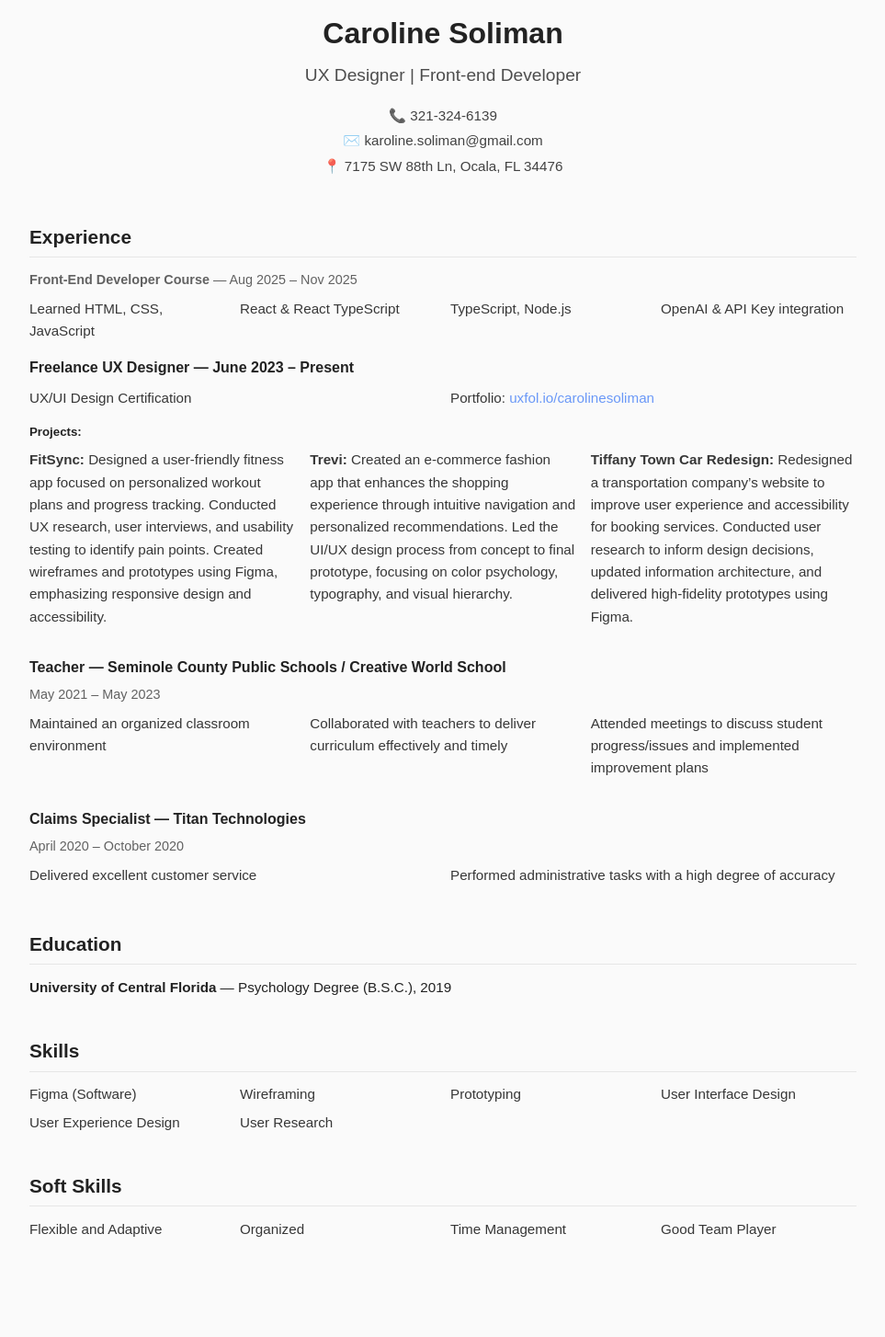
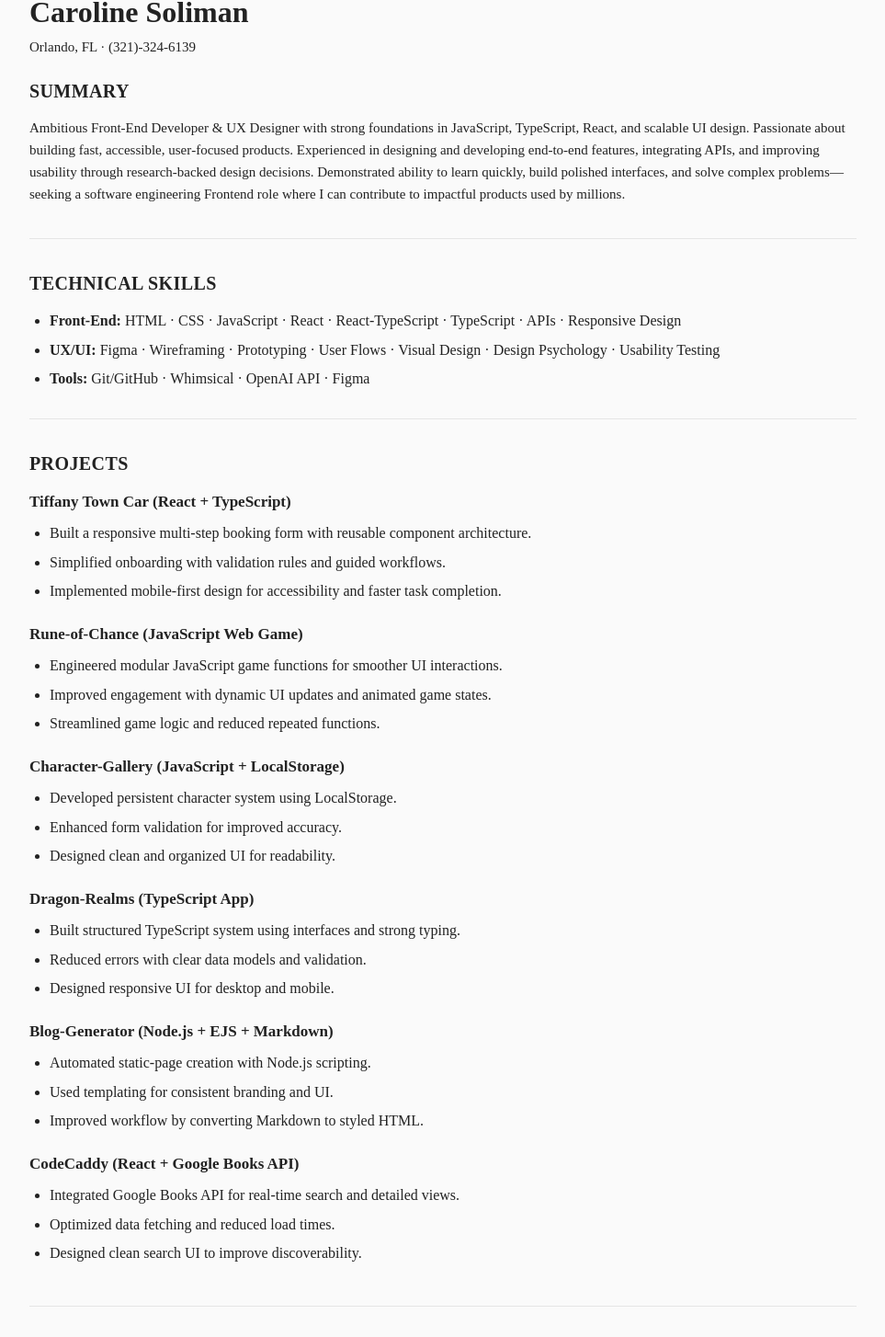
Before and after one commit to karoline-sol/Software-Engineering-portfolio, a React (Vite) app: page /Software-Engineering-portfolio/resume in a window 1280 px wide. Shown: the part 111-1565 px from the top of the page at 92% size, without its empty margins (158-1121 px from the left). Built offline with nearby package versions, Linux system fonts and the light colour scheme.

Commit message:
updated resume.jsx

```diff
--- a/my-portfolio/src/Styles/resume.css
+++ b/my-portfolio/src/Styles/resume.css
@@ -1,156 +1,64 @@
-/* ------------------------------
-   Resume Section Layout
------------------------------- */
-.resume-section {
-  padding: 4rem 1.5rem;
-  display: flex;
-  justify-content: center;
-  background-color: var(--bg-color);
-  color: var(--text-color);
-  transition: background 0.3s ease, color 0.3s ease;
-}
+.resume-container{
+  max-width: 900px;
+  margin: 40px auto;
+  font-family: 'Times New Roman', Times, serif;
+  line-height: 1.6;
 
-.resume-container {
-  width: 100%;
-  max-width: 900px;
-  line-height: 1.6;
-}
-
-/* ------------------------------
-   Header
------------------------------- */
-.resume-header {
-  text-align: center;
-  margin-bottom: 3rem;
-}
-
-.resume-header h1 {
-  font-size: 2rem;
-  font-weight: 700;
-  margin-bottom: 0.3rem;
-}
-
-.resume-header h2 {
-  font-size: 1.2rem;
-  font-weight: 500;
-  opacity: 0.8;
-  margin-bottom: 1rem;
-}
-
-.resume-contact p {
-  font-size: 0.95rem;
-  opacity: 0.85;
-  margin: 0.2rem 0;
-}
-
-/* ------------------------------
-   Section Headings
------------------------------- */
-.resume-section-block {
-  margin-bottom: 2.5rem;
-}
-
-.resume-section-block h3 {
-  font-size: 1.3rem;
-  font-weight: 600;
-  margin-bottom: 0.8rem;
-  color: var(--text-color);
-  border-bottom: 1px solid rgba(150, 150, 150, 0.2);
-  padding-bottom: 0.3rem;
-}
-
-/* ------------------------------
-   Job Entries
------------------------------- */
-.resume-job {
-  margin-bottom: 1.5rem;
-}
-
-.resume-job h4 {
-  font-size: 1rem;
-  font-weight: 600;
-  margin-bottom: 0.3rem;
-}
-
-.resume-job p {
-  font-size: 0.9rem;
-  opacity: 0.7;
-  margin-bottom: 0.5rem;
-}
-
-.resume-job ul {
-  list-style: disc inside;
-  margin-left: 1rem;
-  font-size: 0.95rem;
+  animation: slideIn 1s ease forwards
 
 
 }
 
-.resume-job ul li {
-  margin-bottom: 0.4rem;
-
+.resume-header{
+  text-align: left;
+  margin-bottom: 20px;
 }
 
-/* ------------------------------
-   Education Section
------------------------------- */
-.resume-education p {
-  font-size: 0.95rem;
-  margin-bottom: 0.3rem;
+section {
+  margin-bottom: 32px;
+  padding-bottom: 24px;
+  border-bottom: 1px solid #e5e5e5;
 }
 
-.resume-education ul {
-  list-style: circle inside;
-  margin-left: 1rem;
+h2 {
+  font-size: 20px;
+  font-weight: 600;
+  margin-bottom: 12px;
+  text-transform: uppercase;
+  letter-spacing: 0.4px;
+  color: inherit
 }
 
-.resume-education li {
-  margin-bottom: 0.4rem;
+/* Subheadings */
+h3 {
+  font-size: 17px;
+  margin-bottom: 6px;
+  font-weight: 600;
+  color: inherit
 }
 
-/* ------------------------------
-   Skills Lists
------------------------------- */
-.resume-section-block ul {
-  display: grid;
-  grid-template-columns: repeat(auto-fit, minmax(180px, 1fr));
-  gap: 0.4rem 1rem;
-  list-style: none;
-  padding: 0;
-  margin: 0.5rem 0;
+/* Lists */
+ul {
+  margin-left: 22px;
+  margin-top: 8px;
 }
 
-.resume-section-block ul li {
-  font-size: 0.95rem;
-  opacity: 0.9;
+ul li {
+  margin-bottom: 6px;
 }
 
-/* ------------------------------
-   Links
------------------------------- */
-a {
-  color: var(--link-color, #5b8ef7);
-  text-decoration: none;
-  font-weight: 500;
+/* Project blocks */
+.project {
+  margin-bottom: 20px;
+}
+
+/* Paragraph spacing */
+p {
+  margin-bottom: 12px;
+  font-size: 15px;
 }
 
 a:hover {
   text-decoration: underline;
+  color: #0044cc;
 }
-
-/* ------------------------------
-   Responsive Design
------------------------------- */
-@media (max-width: 600px) {
-  .resume-section {
-    padding: 3rem 1rem;
-  }
-
-  .resume-header h1 {
-    font-size: 1.7rem;
-  }
-
-  .resume-section-block h3 {
-    font-size: 1.15rem;
-  }
-}
--- a/my-portfolio/src/components/Contact/Resume.jsx
+++ b/my-portfolio/src/components/Contact/Resume.jsx
@@ -1,145 +1,130 @@
 import React from "react";
 import "../../Styles/resume.css";
 
+
 export default function Resume() {
   return (
-    <section className="resume-section">
     <div className="resume-container">
-        {/* Header */}
       <header className="resume-header">
         <h1>Caroline Soliman</h1>
-          <h2>UX Designer | Front-end Developer</h2>
-
-          <div className="resume-contact">
-            <p>📞 321-324-6139</p>
-            <p>✉️ karoline.soliman@gmail.com</p>
-            <p>📍 7175 SW 88th Ln, Ocala, FL 34476</p>
-          </div>
+        <p>
+         Orlando, FL · (321)-324-6139
+        </p>
       </header>
 
+      <section>
+        <h2>SUMMARY</h2>
+        <p>
+          Ambitious Front-End Developer & UX Designer with strong foundations in JavaScript,
+          TypeScript, React, and scalable UI design. Passionate about building fast, accessible,
+          user‑focused products. Experienced in designing and developing end‑to‑end features,
+          integrating APIs, and improving usability through research‑backed design decisions.
+          Demonstrated ability to learn quickly, build polished interfaces, and solve complex
+          problems—seeking a software engineering Frontend role where I can contribute to impactful
+          products used by millions.
+        </p>
+      </section>
 
+      <section>
+        <h2>TECHNICAL SKILLS</h2>
+        <ul>
+          <li><strong>Front-End:</strong> HTML · CSS · JavaScript · React · React-TypeScript · TypeScript · APIs · Responsive Design</li>
+          <li><strong>UX/UI:</strong> Figma · Wireframing · Prototyping · User Flows · Visual Design · Design Psychology · Usability Testing</li>
+          <li><strong>Tools:</strong> Git/GitHub · Whimsical · OpenAI API · Figma</li>
+        </ul>
+      </section>
 
-        {/* Experience */}
-        <section className="resume-section-block">
-          <h3>Experience</h3>
+      <section>
+        <h2>PROJECTS</h2>
 
-          <div className="resume-job">
-            <p>
-              <strong>Front-End Developer Course</strong> — Aug 2025 – Nov 2025
-            </p>
+        <div className="project">
+          <h3>Tiffany Town Car (React + TypeScript)</h3>
           <ul>
-              <li>Learned HTML, CSS, JavaScript</li>
-              <li>React & React TypeScript</li>
-              <li>TypeScript, Node.js</li>
-              <li>OpenAI & API Key integration</li>
-            </ul>
-
-            <h4>Freelance UX Designer — June 2023 – Present</h4>
-            <ul>
-              <li>UX/UI Design Certification</li>
-              <li>
-                Portfolio:{" "}
-                <a
-                  href="https://uxfol.io/carolinesoliman"
-                  target="_blank"
-                  rel="noopener noreferrer"
-                >
-                  uxfol.io/carolinesoliman
-                </a>
-              </li>
-            </ul>
-
-            <h5>Projects:</h5>
-            <ul>
-              <li>
-                <strong>FitSync:</strong> Designed a user-friendly fitness app
-                focused on personalized workout plans and progress tracking.
-                Conducted UX research, user interviews, and usability testing to
-                identify pain points. Created wireframes and prototypes using
-                Figma, emphasizing responsive design and accessibility.
-              </li>
-              <li>
-                <strong>Trevi:</strong> Created an e-commerce fashion app that
-                enhances the shopping experience through intuitive navigation
-                and personalized recommendations. Led the UI/UX design process
-                from concept to final prototype, focusing on color psychology,
-                typography, and visual hierarchy.
-              </li>
-              <li>
-                <strong>Tiffany Town Car Redesign:</strong> Redesigned a
-                transportation company’s website to improve user experience and
-                accessibility for booking services. Conducted user research to
-                inform design decisions, updated information architecture, and
-                delivered high-fidelity prototypes using Figma.
-              </li>
+            <li>Built a responsive multi-step booking form with reusable component architecture.</li>
+            <li>Simplified onboarding with validation rules and guided workflows.</li>
+            <li>Implemented mobile-first design for accessibility and faster task completion.</li>
           </ul>
         </div>
 
-          <div className="resume-job">
-            <h4>Teacher — Seminole County Public Schools / Creative World School</h4>
-            <p>May 2021 – May 2023</p>
+        <div className="project">
+          <h3>Rune-of-Chance (JavaScript Web Game)</h3>
           <ul>
-              <li>Maintained an organized classroom environment</li>
-              <li>
-                Collaborated with teachers to deliver curriculum effectively and
-                timely
-              </li>
-              <li>
-                Attended meetings to discuss student progress/issues and
-                implemented improvement plans
-              </li>
+            <li>Engineered modular JavaScript game functions for smoother UI interactions.</li>
+            <li>Improved engagement with dynamic UI updates and animated game states.</li>
+            <li>Streamlined game logic and reduced repeated functions.</li>
           </ul>
         </div>
 
-          <div className="resume-job">
-            <h4>Claims Specialist — Titan Technologies</h4>
-            <p>April 2020 – October 2020</p>
+        <div className="project">
+          <h3>Character-Gallery (JavaScript + LocalStorage)</h3>
           <ul>
-              <li>Delivered excellent customer service</li>
-              <li>
-                Performed administrative tasks with a high degree of accuracy
-              </li>
+            <li>Developed persistent character system using LocalStorage.</li>
+            <li>Enhanced form validation for improved accuracy.</li>
+            <li>Designed clean and organized UI for readability.</li>
+          </ul>
+        </div>
+
+        <div className="project">
+          <h3>Dragon-Realms (TypeScript App)</h3>
+          <ul>
+            <li>Built structured TypeScript system using interfaces and strong typing.</li>
+            <li>Reduced errors with clear data models and validation.</li>
+            <li>Designed responsive UI for desktop and mobile.</li>
+          </ul>
+        </div>
+
+        <div className="project">
+          <h3>Blog-Generator (Node.js + EJS + Markdown)</h3>
+          <ul>
+            <li>Automated static-page creation with Node.js scripting.</li>
+            <li>Used templating for consistent branding and UI.</li>
+            <li>Improved workflow by converting Markdown to styled HTML.</li>
+          </ul>
+        </div>
+
+        <div className="project">
+          <h3>CodeCaddy (React + Google Books API)</h3>
+          <ul>
+            <li>Integrated Google Books API for real-time search and detailed views.</li>
+            <li>Optimized data fetching and reduced load times.</li>
+            <li>Designed clean search UI to improve discoverability.</li>
           </ul>
         </div>
       </section>
 
-        {/* Education */}
-        <section className="resume-section-block">
-          <h3>Education</h3>
-
-          <div className="resume-education">
-            <p>
-              <strong>University of Central Florida</strong> — Psychology Degree
-              (B.S.C.), 2019
-            </p>
-
-          </div>
-        </section>
-
-        {/* Skills */}
-        <section className="resume-section-block">
-          <h3>Skills</h3>
+      <section>
+        <h2>EXPERIENCE</h2>
+        <h3>Freelance UX/UI Designer — Orlando, FL (Dec 2023 – Present)</h3>
         <ul>
-            <li>Figma (Software)</li>
-            <li>Wireframing</li>
-            <li>Prototyping</li>
-            <li>User Interface Design</li>
-            <li>User Experience Design</li>
-            <li>User Research</li>
+          <li>Designed logos and responsive interfaces for startups such as Tiffany Town Car & Aiquilibrio.</li>
+          <li>Created user flows, wireframes, and prototypes improving task clarity.</li>
+          <li>Delivered polished UI components and HTML/CSS layouts with accessibility best practices.</li>
         </ul>
       </section>
 
-        {/* Soft Skills */}
-        <section className="resume-section-block">
-          <h3>Soft Skills</h3>
-          <ul>
-            <li>Flexible and Adaptive</li>
-            <li>Organized</li>
-            <li>Time Management</li>
-            <li>Good Team Player</li>
-          </ul>
+      <section>
+        <h2>EDUCATION</h2>
+        <h3>Split‑Stack Software Development Program — UCF (Aug 2025 – Nov 2025)</h3>
+        <p>Front-end development: HTML, CSS, JavaScript, React, TypeScript, APIs, Node basics.</p>
+
+
+        <h3>UX/UI Design Certification — Entry Level (Nov 2023 – Jan 2024)</h3>
+        <p>UX fundamentals, research, prototyping, UI design, typography.</p>
+        <p>
+            UX Portfolio:{" "}
+         <a
+            href="https://uxfolio.io/carolinesoliman"
+            target="_blank"
+            rel="noopener noreferrer"
+        >
+           uxfolio.io/carolinesoliman
+         </a>
+</p>
+
+
+        <h3>B.S. Psychology — University of Central Florida (2017–2019)</h3>
+        <p>Studied cognition, behavior, decision‑making, applied to UX.</p>
       </section>
     </div>
-    </section>
   );
 }
--- a/my-portfolio/src/styles/resume.css
+++ b/my-portfolio/src/styles/resume.css
@@ -1,156 +1,64 @@
-/* ------------------------------
-   Resume Section Layout
------------------------------- */
-.resume-section {
-  padding: 4rem 1.5rem;
-  display: flex;
-  justify-content: center;
-  background-color: var(--bg-color);
-  color: var(--text-color);
-  transition: background 0.3s ease, color 0.3s ease;
-}
+.resume-container{
+  max-width: 900px;
+  margin: 40px auto;
+  font-family: 'Times New Roman', Times, serif;
+  line-height: 1.6;
 
-.resume-container {
-  width: 100%;
-  max-width: 900px;
-  line-height: 1.6;
-}
-
-/* ------------------------------
-   Header
------------------------------- */
-.resume-header {
-  text-align: center;
-  margin-bottom: 3rem;
-}
-
-.resume-header h1 {
-  font-size: 2rem;
-  font-weight: 700;
-  margin-bottom: 0.3rem;
-}
-
-.resume-header h2 {
-  font-size: 1.2rem;
-  font-weight: 500;
-  opacity: 0.8;
-  margin-bottom: 1rem;
-}
-
-.resume-contact p {
-  font-size: 0.95rem;
-  opacity: 0.85;
-  margin: 0.2rem 0;
-}
-
-/* ------------------------------
-   Section Headings
------------------------------- */
-.resume-section-block {
-  margin-bottom: 2.5rem;
-}
-
-.resume-section-block h3 {
-  font-size: 1.3rem;
-  font-weight: 600;
-  margin-bottom: 0.8rem;
-  color: var(--text-color);
-  border-bottom: 1px solid rgba(150, 150, 150, 0.2);
-  padding-bottom: 0.3rem;
-}
-
-/* ------------------------------
-   Job Entries
------------------------------- */
-.resume-job {
-  margin-bottom: 1.5rem;
-}
-
-.resume-job h4 {
-  font-size: 1rem;
-  font-weight: 600;
-  margin-bottom: 0.3rem;
-}
-
-.resume-job p {
-  font-size: 0.9rem;
-  opacity: 0.7;
-  margin-bottom: 0.5rem;
-}
-
-.resume-job ul {
-  list-style: disc inside;
-  margin-left: 1rem;
-  font-size: 0.95rem;
+  animation: slideIn 1s ease forwards
 
 
 }
 
-.resume-job ul li {
-  margin-bottom: 0.4rem;
-
+.resume-header{
+  text-align: left;
+  margin-bottom: 20px;
 }
 
-/* ------------------------------
-   Education Section
------------------------------- */
-.resume-education p {
-  font-size: 0.95rem;
-  margin-bottom: 0.3rem;
+section {
+  margin-bottom: 32px;
+  padding-bottom: 24px;
+  border-bottom: 1px solid #e5e5e5;
 }
 
-.resume-education ul {
-  list-style: circle inside;
-  margin-left: 1rem;
+h2 {
+  font-size: 20px;
+  font-weight: 600;
+  margin-bottom: 12px;
+  text-transform: uppercase;
+  letter-spacing: 0.4px;
+  color: inherit
 }
 
-.resume-education li {
-  margin-bottom: 0.4rem;
+/* Subheadings */
+h3 {
+  font-size: 17px;
+  margin-bottom: 6px;
+  font-weight: 600;
+  color: inherit
 }
 
-/* ------------------------------
-   Skills Lists
------------------------------- */
-.resume-section-block ul {
-  display: grid;
-  grid-template-columns: repeat(auto-fit, minmax(180px, 1fr));
-  gap: 0.4rem 1rem;
-  list-style: none;
-  padding: 0;
-  margin: 0.5rem 0;
+/* Lists */
+ul {
+  margin-left: 22px;
+  margin-top: 8px;
 }
 
-.resume-section-block ul li {
-  font-size: 0.95rem;
-  opacity: 0.9;
+ul li {
+  margin-bottom: 6px;
 }
 
-/* ------------------------------
-   Links
------------------------------- */
-a {
-  color: var(--link-color, #5b8ef7);
-  text-decoration: none;
-  font-weight: 500;
+/* Project blocks */
+.project {
+  margin-bottom: 20px;
+}
+
+/* Paragraph spacing */
+p {
+  margin-bottom: 12px;
+  font-size: 15px;
 }
 
 a:hover {
   text-decoration: underline;
+  color: #0044cc;
 }
-
-/* ------------------------------
-   Responsive Design
------------------------------- */
-@media (max-width: 600px) {
-  .resume-section {
-    padding: 3rem 1rem;
-  }
-
-  .resume-header h1 {
-    font-size: 1.7rem;
-  }
-
-  .resume-section-block h3 {
-    font-size: 1.15rem;
-  }
-}
```
Lines whose indentation alone changed are shown as unchanged.
